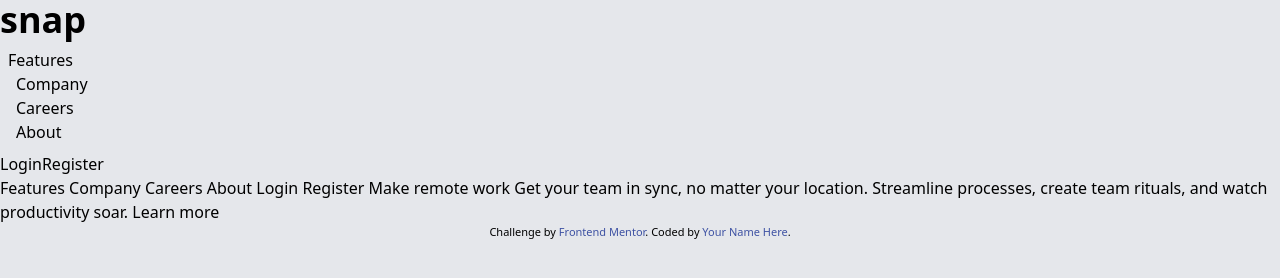
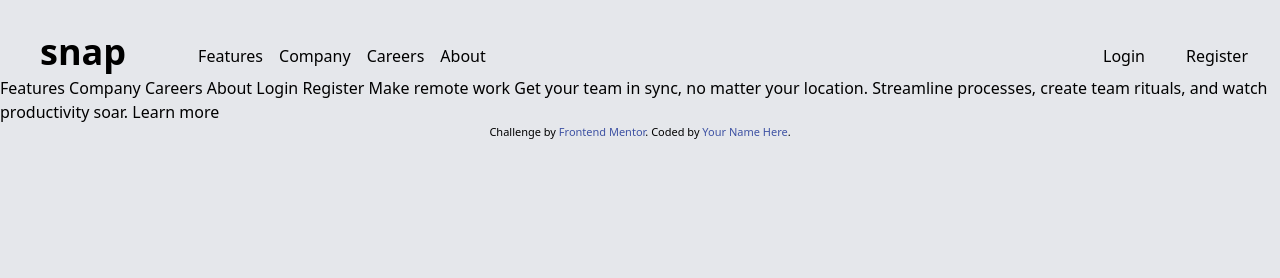
Before and after one commit to mikosis123/Intro-section-with-dropdown-navigation, a website: page public/index.html in a window 1280 px wide. Drawn offline with Linux system fonts and the light colour scheme.

Commit message:
nav bar change in size

```diff
--- a/public/index.html
+++ b/public/index.html
@@ -25,9 +25,9 @@
 
 <body class="bg-gray-200 ">
     <header>
-        <nav class="">
+        <nav class="flex">
 
-            <h2 class="font-bold text-black text-4xl inline-flex right-0">snap</h2>
+            <h2 class="font-bold text-black text-4xl inline-flex ml-10 mt-8">snap</h2>
             <button class=" flex-end sm:hidden mx-auto">
                     <svg xmlns="http://www.w3.org/2000/svg" fill="none" viewBox="0 0 24 24" stroke-width="1.5" stroke="currentColor" class="w-6 h-6">
                         <path stroke-linecap="round" stroke-linejoin="round" d="M3.75 6.75h16.5M3.75 12h16.5m-16.5 5.25h16.5" />
@@ -36,18 +36,18 @@
                 </button>
 
 
-            <div class="md:flex-inline">
-                <ul class="md:flex flex-col align-center justify-center space-x-2 p-2 ">
-                    <li><a href="">Features</a></li>
+            <div class="md:flex-inline ml-16 mt-9 ">
+                <ul class="flex  align-center justify-center space-x-4 p-2 ">
+                    <li><a href="">Features</a> </li>
                     <li> <a href="">Company</a></li>
                     <li> <a href="">Careers</a></li>
                     <li><a href="">About</a></li>
 
                 </ul>
             </div>
-            <div class="flex ml-auto">
-                <button>Login</button>
-                <button>Register</button>
+            <div class="inline-flex ml-auto mt-9 space-x-2">
+                <button class="pr-8 border rounded-full shadow-b  ">Login</button>
+                <button class="pr-8 ">Register</button>
             </div>
 
 
```
Also changed, not shown: public/style.css.
